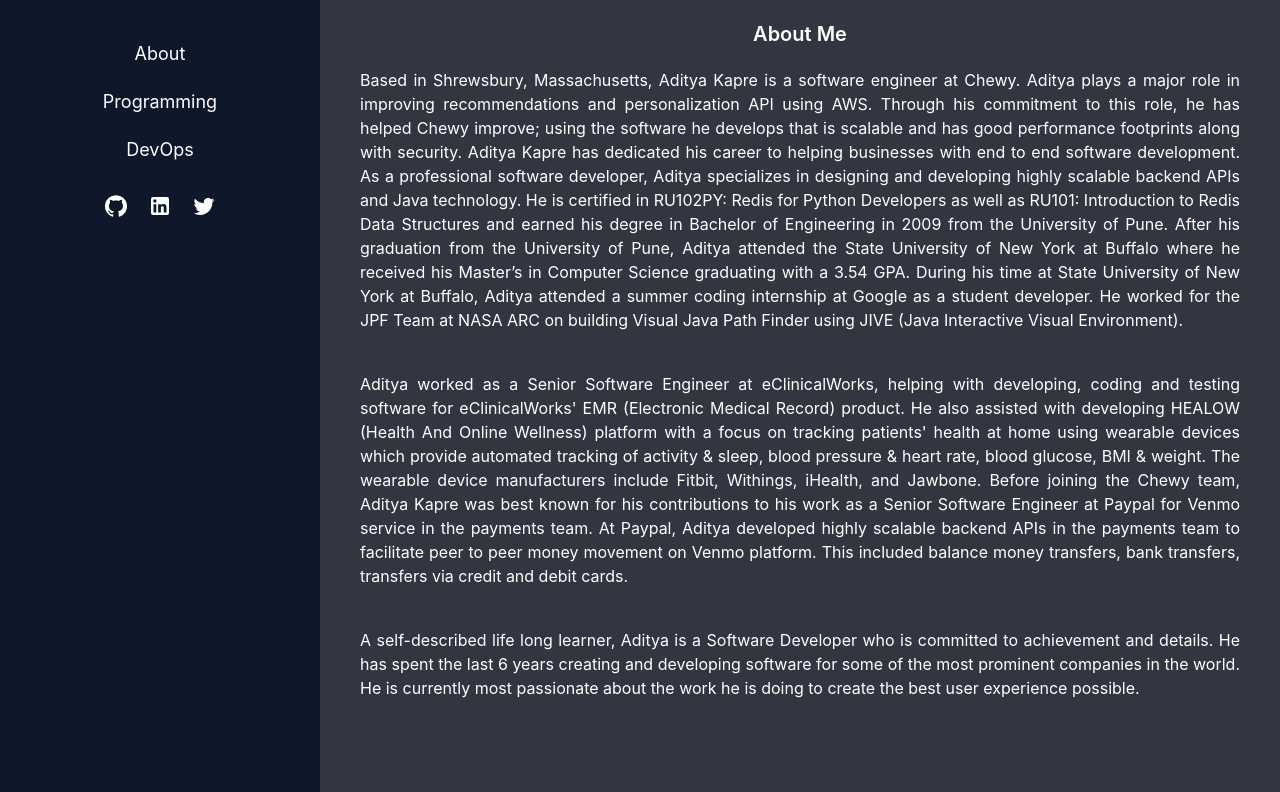
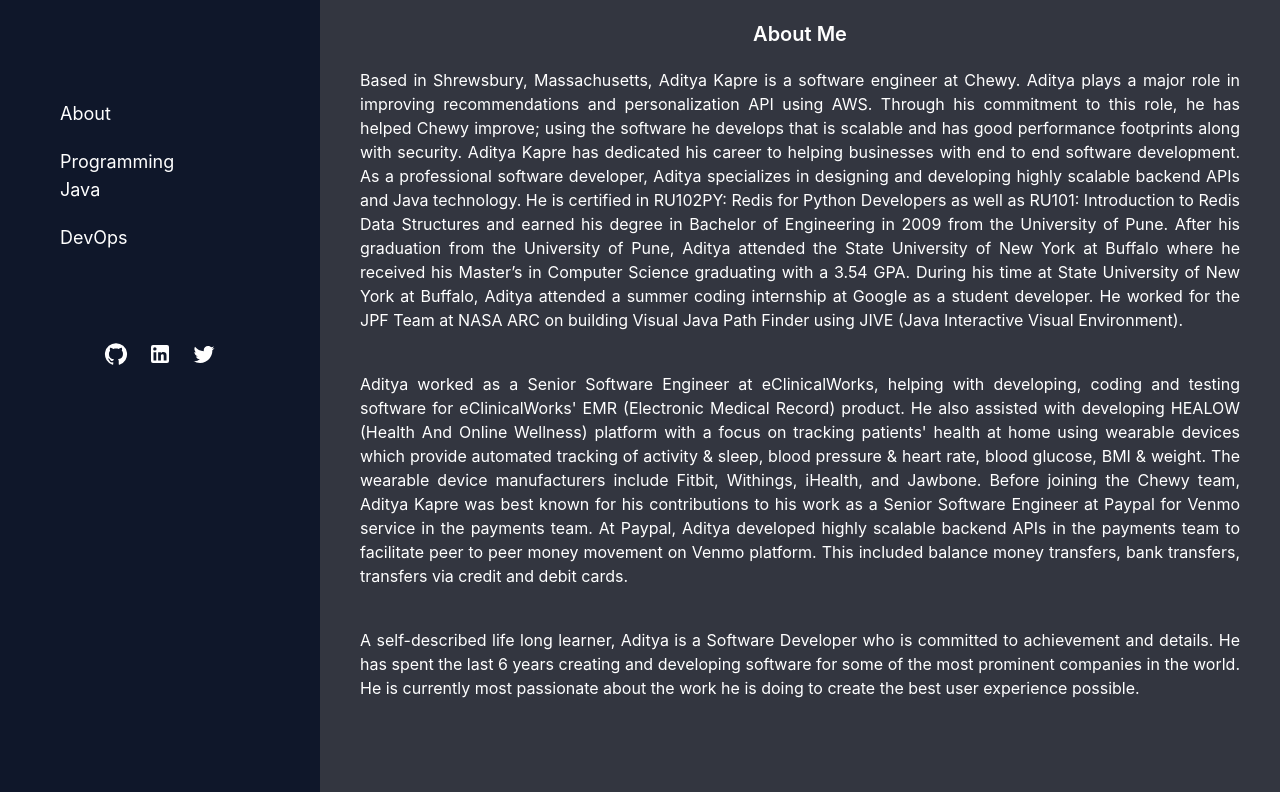
Before and after one commit to aditya-kapre-shrewsbury/portfolio-app, a React (Create React App) app: page / in a window 1280 px wide. Shown: the top 792 px of the page. Built offline with nearby package versions, Linux system fonts and the light colour scheme.

Commit message:
install react-embed-gist

```diff
--- a/package.json
+++ b/package.json
@@ -13,6 +13,7 @@
     "@testing-library/user-event": "^13.5.0",
     "react": "^18.2.0",
     "react-dom": "^18.2.0",
+    "react-embed-gist": "^1.0.17",
     "react-scripts": "5.0.1",
     "web-vitals": "^2.1.4"
   },
--- a/src/components/App/App.css
+++ b/src/components/App/App.css
@@ -44,3 +44,7 @@
 .pa-justify {
   text-align: justify
 }
+
+.gist .blob-wrapper table {
+  background-color: #a6b1d2;
+}
--- a/src/components/App/App.jsx
+++ b/src/components/App/App.jsx
@@ -10,12 +10,22 @@
   return (
     <div className="page">
     <div className="flex flex-row overflow-hidden">
-      <div className="flex-none bg-slate-900 h-screen min-w-[25%] fixed text-white justify-center">
-        <div className="nav flex  text-white text-lg mt-10 flex-col align-middle justify-center text-center w-full gap-5 overflow-hidden">
-            <a href="#about">About</a>
-            <a href="#programming">Programming</a>
-            <a href="#devops">DevOps</a>
+      <div className="flex-none bg-slate-900 h-screen min-w-[25%] fixed text-white">
+          <div className="lx ut yr aat adj ajr ark">
+            <nav className="flex text-white text-lg mt-10 flex-col align-middle w-full gap-5 overflow-hidden">
+            <ul className="lx um yr aav m-10">
+              <li className="m-5"><a href="#about">About</a></li>
+                <li className="m-5">
+                  <a href="#programming">Programming</a>
+                  <ul>
+                    <li><a href="#java">Java</a></li>
+                  </ul>
+                </li>
+              <li className="m-5"><a href="#devops">DevOps</a></li>
+            </ul>
+        </nav>
         </div>
+
         <div className="text-white flex flex-row gap-5 w-fit mx-auto pt-7 aos-init">
           <div onClick={() => window.open("https://github.com/aditya-kapre-shrewsbury", "_blank")}>
             <GitHubIcon className="cursor-pointer hover:scale-105" />
--- a/src/components/Programming/Java/Java.jsx
+++ b/src/components/Programming/Java/Java.jsx
@@ -1,8 +1,13 @@
+import ReactEmbedGist from "react-embed-gist";
+
 const Java = () => {
 
     return (
-        <div>
+        <div id="java">
             Java Tab
+            <ReactEmbedGist gist="aditya-kapre-shrewsbury/6730afaaf36099af4b39d69ba3aa4e1b"
+                wrapperClass="java_gist_wrapper"
+                file=""/>
         </div>
     )
 }
--- a/src/index.js
+++ b/src/index.js
@@ -6,9 +6,9 @@
 
 const root = ReactDOM.createRoot(document.getElementById('root'));
 root.render(
-  <React.StrictMode>
+  <React.Fragment>
     <App />
-  </React.StrictMode>
+  </React.Fragment>
 );
 
 // If you want to start measuring performance in your app, pass a function
```
Also changed, not shown: 1 other file (tests, documents, lock files or other folders).
